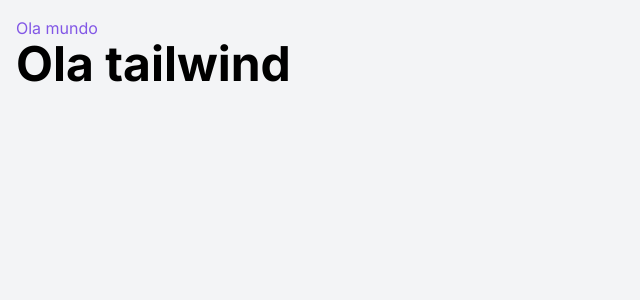
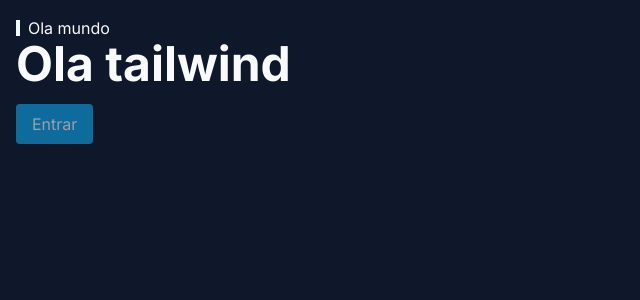
Before and after one commit to marlondenisck/masterizando-tailwind-nextjs, a Next.js app: page / in a window 1280 px wide. Shown: the top 300 px of the page, without its empty margins (0-640 px from the left). Built offline with nearby package versions, Linux system fonts and the light colour scheme.

Commit message:
Seletores e Estados

```diff
--- a/src/app/page.tsx
+++ b/src/app/page.tsx
@@ -1,8 +1,9 @@
 export default function Home() {
   return (
-    <div className="p-4 bg-gray-100 h-screen">
-      <h1 className="text-teste">Ola mundo</h1>
+    <div className="p-4 bg-slate-900 text-slate-50 h-screen">
+      <h1 className="flex items-center gap-2 before:w-1 before:h-4 before:bg-sky-50">Ola mundo</h1>
       <h2 className="font-bold text-5xl">Ola tailwind</h2>
+      <button disabled className="bg-sky-500 px-4 py-2 rounded mt-4 cursor-pointer enabled:hover:bg-sky-600 disabled:opacity-60  disabled:cursor-not-allowed">Entrar</button>
     </div>
   );
 }
```
